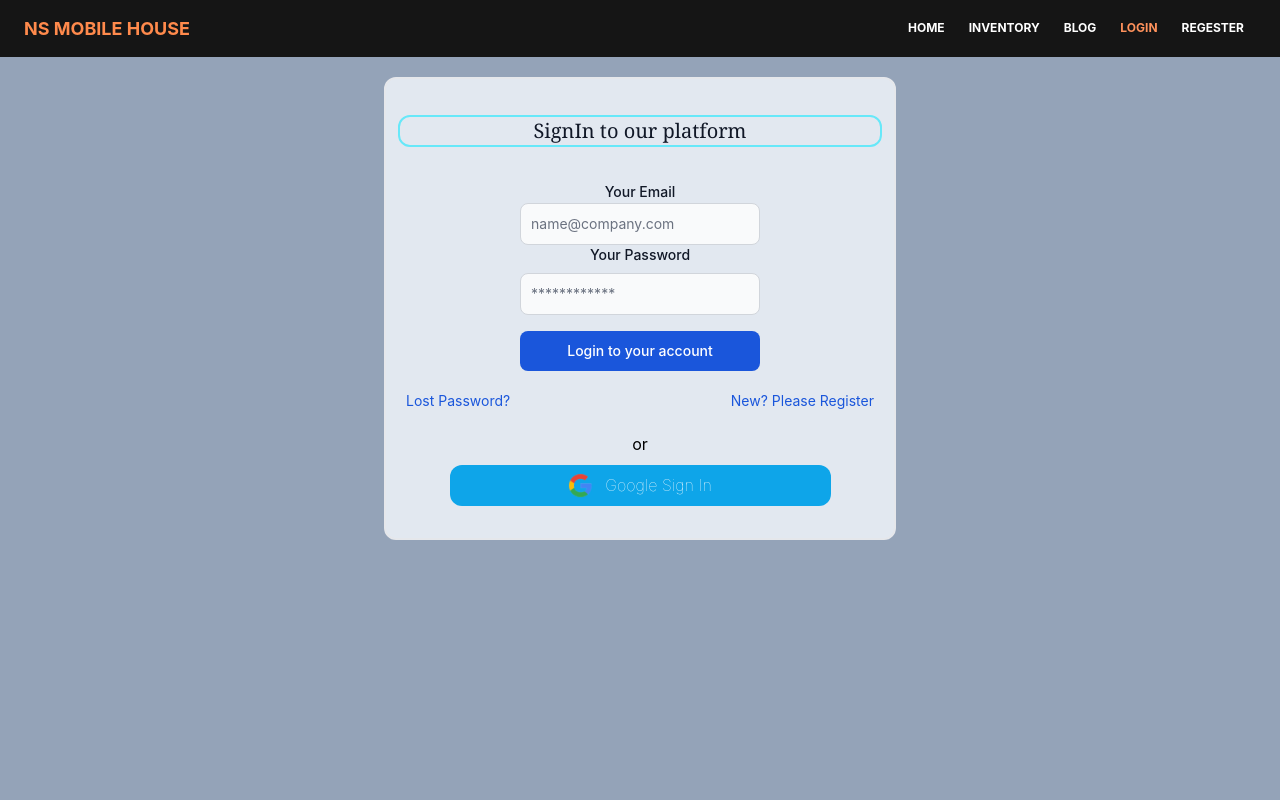
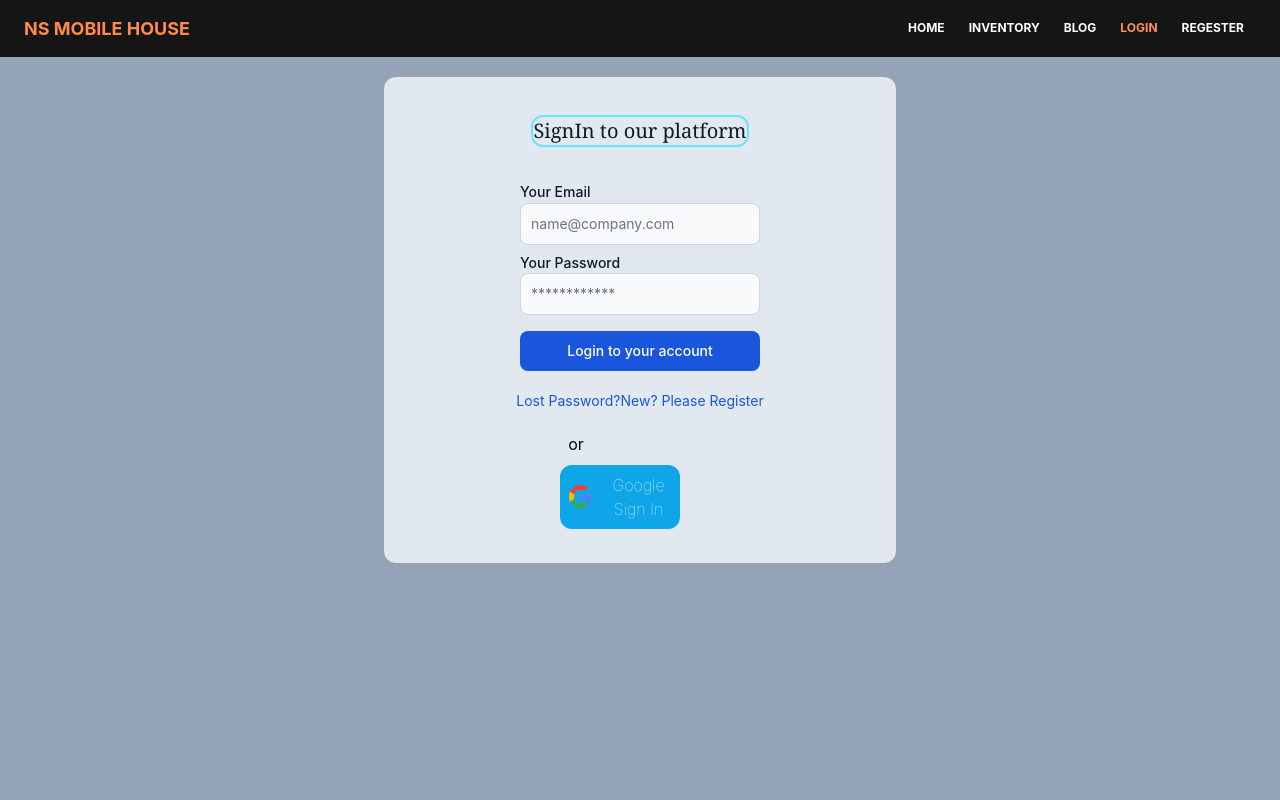
Before and after one commit to Shikder-Vai/ns-mobile-house-client-side, a React (Create React App) app: page /login in a window 1280 px wide. Shown: the top 800 px of the page. Built offline with nearby package versions, Linux system fonts and the light colour scheme; no server answers; what tw-elements would draw is missing.

Commit message:
more then error fixed

```diff
--- a/src/App.js
+++ b/src/App.js
@@ -17,7 +17,7 @@ import NavBar from "./components/HomePage/NavBar/NavBar";
 
 function App() {
   return (
-    <div className="App">
+    <div className="">
       <NavBar></NavBar>
       <Routes>
         <Route path="/" element={<Home />} />
--- a/src/components/Administration/ManageInventory/InventoryItems/UpdateMobile/UpdateMobile.js
+++ b/src/components/Administration/ManageInventory/InventoryItems/UpdateMobile/UpdateMobile.js
@@ -74,7 +74,7 @@ const UpdateMobile = () => {
           name="suppliername"
           type="text"
           readOnly
-          value={mobile?.suplier}
+          value={mobile?.Suplier}
           required
         />
 
--- a/src/components/Authentication/Login/Login.js
+++ b/src/components/Authentication/Login/Login.js
@@ -63,12 +63,12 @@ const Login = () => {
   };
   return (
     <div className=" py-5 bg-slate-400 h-screen">
-      <div className=" border-2 py-6 md:mx-96 rounded-xl  bg-slate-200">
-        <h5 className=" border-cyan-300 font-serif m-3 border-2 rounded-xl text-xl mb-8 font-medium text-gray-900 dark:text-white">
+      <div className=" border-2 items-center flex flex-col py-6 md:mx-96 rounded-xl  bg-slate-200">
+        <h5 className=" border-cyan-300 font-serif m-3 text-center border-2 rounded-xl text-xl mb-8 font-medium text-gray-900 dark:text-white">
           SignIn to our platform
         </h5>
         <form onSubmit={handleLogin}>
-          <div>
+          <div className="  ">
             <label
               htmlFor=""
               className=" mb-2 text-sm font-medium text-gray-900 dark:text-gray-300"
@@ -88,7 +88,7 @@ const Login = () => {
           <div className="mb-4">
             <label
               htmlFor=""
-              className="block mb-2 text-sm font-medium text-gray-900 dark:text-gray-300"
+              className="block mt-2 text-sm font-medium text-gray-900 dark:text-gray-300"
             >
               Your Password
             </label>
@@ -124,7 +124,9 @@ const Login = () => {
             New? Please Register
           </Link>
         </div>
-        <SocialLogin></SocialLogin>
+        <div>
+          <SocialLogin></SocialLogin>
+        </div>
         {/* <ToastContainer /> */}
       </div>
     </div>
--- a/src/components/Authentication/SignUp/SignUp.js
+++ b/src/components/Authentication/SignUp/SignUp.js
@@ -38,7 +38,7 @@ const SignUp = () => {
   };
   return (
     <div className=" py-5 bg-slate-400 h-screen">
-      <div className=" border-2 py-6 md:mx-96 rounded-xl  bg-slate-200">
+      <div className=" border-2 items-center flex flex-col py-6 md:mx-96 rounded-xl  bg-slate-200">
         <h5 className=" border-cyan-300 font-serif m-3 border-2 rounded-xl  text-xl mb-8 font-medium text-gray-900 dark:text-white">
           SignUp to our platform
         </h5>
@@ -46,7 +46,7 @@ const SignUp = () => {
           <div>
             <label
               htmlFor=""
-              className=" mb-2 text-sm font-medium text-gray-900 dark:text-gray-300"
+              className=" mt-2 text-sm font-medium text-gray-900 dark:text-gray-300"
             >
               Your Name
             </label>{" "}
@@ -63,7 +63,7 @@ const SignUp = () => {
           <div>
             <label
               htmlFor=""
-              className=" mb-2 text-sm font-medium text-gray-900 dark:text-gray-300"
+              className=" mt-2 text-sm font-medium text-gray-900 dark:text-gray-300"
             >
               Your Email
             </label>{" "}
@@ -80,7 +80,7 @@ const SignUp = () => {
           <div>
             <label
               htmlFor=""
-              className="block mb-2 text-sm font-medium text-gray-900 dark:text-gray-300"
+              className="block mt-2 text-sm font-medium text-gray-900 dark:text-gray-300"
             >
               Your Password
             </label>
--- a/src/components/Authentication/SocialLogin/SocialLogin.js
+++ b/src/components/Authentication/SocialLogin/SocialLogin.js
@@ -21,6 +21,7 @@ const SocialLogin = () => {
   if (user) {
     navigate("/");
   }
+  console.log(user);
   return (
     <div>
       <div className="d-flex align-items-center">
--- a/src/components/HomePage/Products/Product/Product.js
+++ b/src/components/HomePage/Products/Product/Product.js
@@ -1,7 +1,9 @@
 import { Card } from "flowbite-react";
 import React from "react";
+import { useNavigate } from "react-router-dom";
 
 const Product = ({ product }) => {
+  const navigate = useNavigate();
   const { name, image, price, quantity, description, Suplier } = product;
   return (
     <div>
@@ -10,7 +12,7 @@ const Product = ({ product }) => {
         <h5 className="text-xl font-semibold tracking-tight text-gray-900 dark:text-white">
           <span className="text-2xl font-bold">Name:</span> {name}
         </h5>
-        <div className="flex justify-evenly">
+        <div className="flex justify-between">
           <h5>
             <span className=" text-xl font-semibold">Price:</span>
             {price}
@@ -30,7 +32,10 @@ const Product = ({ product }) => {
           <span className=" text-lg font-medium">Suplier:</span>
           {Suplier}
         </h3>
-        <button className="bg-[#FF5400] hover:bg-[#FF4400] text-white w-[100%]  rounded-md py-2">
+        <button
+          onClick={() => navigate(`/inventory/${product._id}`)}
+          className="bg-[#FF5400] hover:bg-[#FF4400] text-white w-[100%]  rounded-md py-2"
+        >
           MANAGE
         </button>
       </Card>
```
